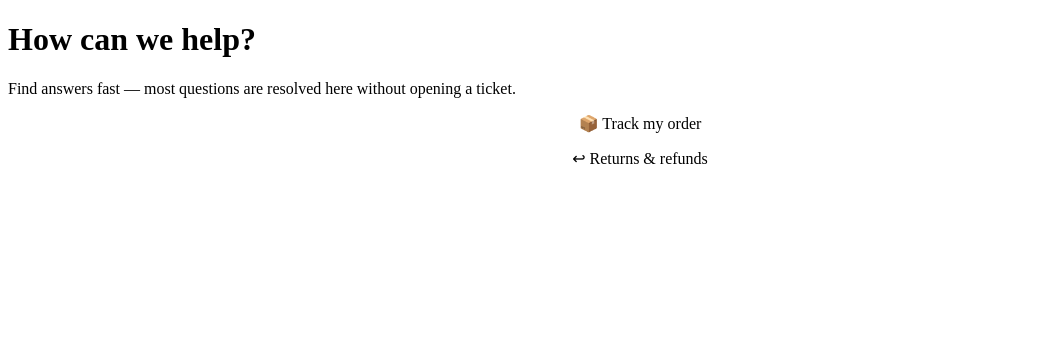
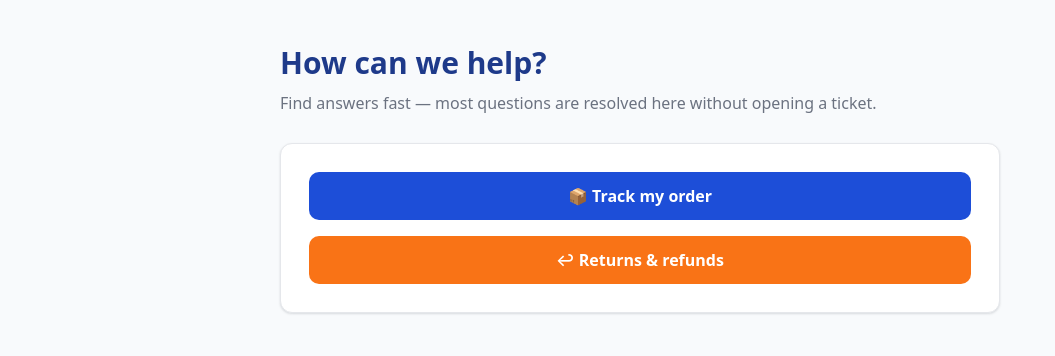
Before and after one commit to gisoresteve-collab/nortstar-support-deflection, a plain HTML site: page frontend/assets/frontend/index.html in a window 1280 px wide. Shown: the whole page, without its empty margins (0-1055 px from the left). Drawn offline with Linux system fonts and the light colour scheme.

Commit message:
Update index.html
FIXED HTML HREF ATTRIBUTES

```diff
--- a/frontend/assets/frontend/index.html
+++ b/frontend/assets/frontend/index.html
@@ -4,7 +4,7 @@
   <meta charset="UTF-8" />
   <meta name="viewport" content="width=device-width, initial-scale=1.0" />
   <title>Northstar Support — Self-serve Dashboard</title>
-  <link rel="stylesheet" href__="css/styles.css" />
+  <link rel="stylesheet" href="css/styles.css" />
 </head>
 <body>
   <script src="js/nav.js"></script>
@@ -14,8 +14,8 @@
       <p class="subtitle">Find answers fast — most questions are resolved here without opening a ticket.</p>
     </header>
     <div class="card" style="display:grid;gap:16px;">
-      <a href__="order-status.html" class="btn-primary" style="text-align:center;text-decoration:none;">📦 Track my order</a>
-      <a href__="returns-refunds.html" class="btn-primary" style="text-align:center;text-decoration:none;background:var(--orange);">↩ Returns &amp; refunds</a>
+      <a href="order-status.html" class="btn-primary" style="text-align:center;text-decoration:none;">📦 Track my order</a>
+      <a href="returns-refunds.html" class="btn-primary" style="text-align:center;text-decoration:none;background:var(--orange);">↩ Returns &amp; refunds</a>
     </div>
   </main>
 </body>
```
